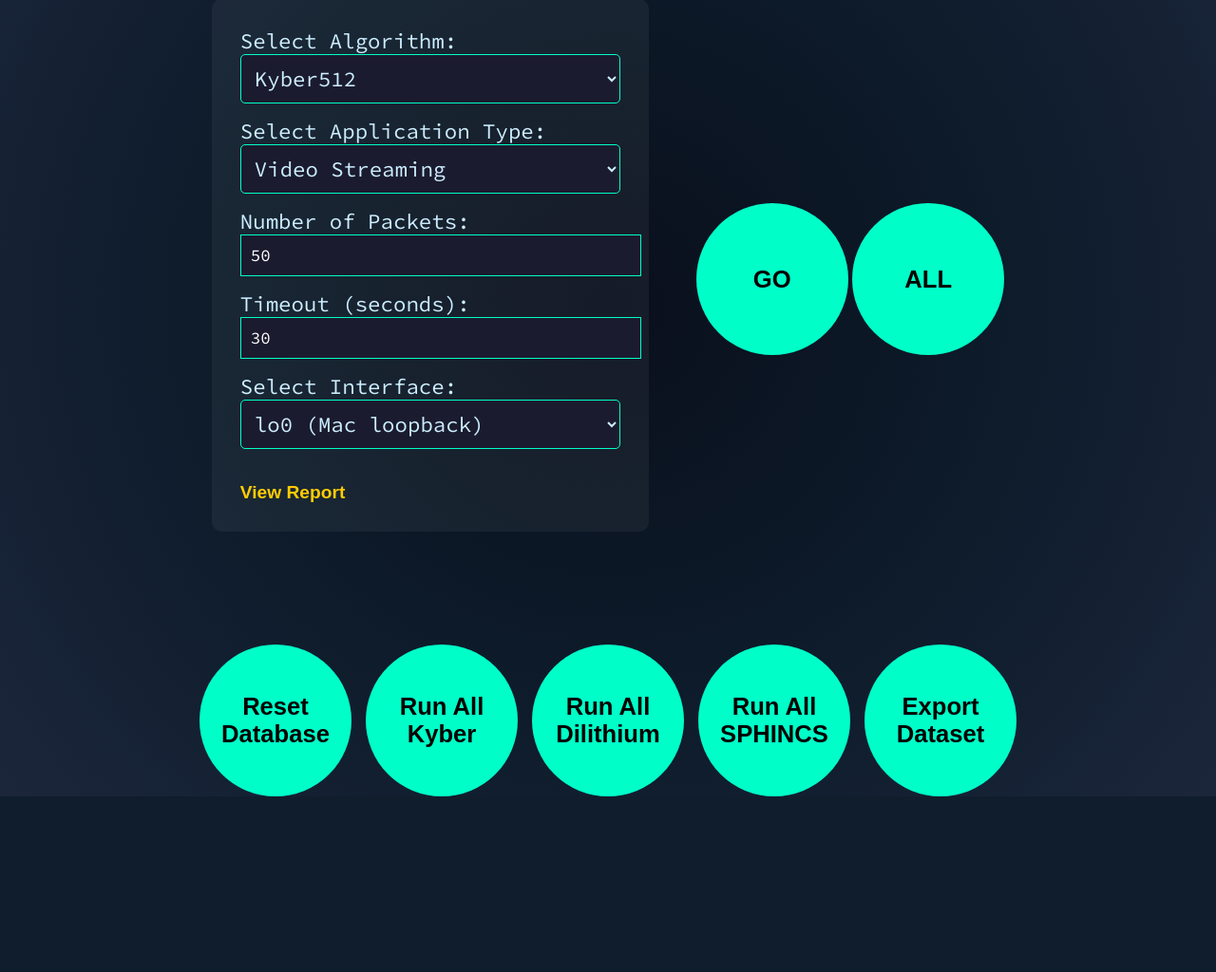
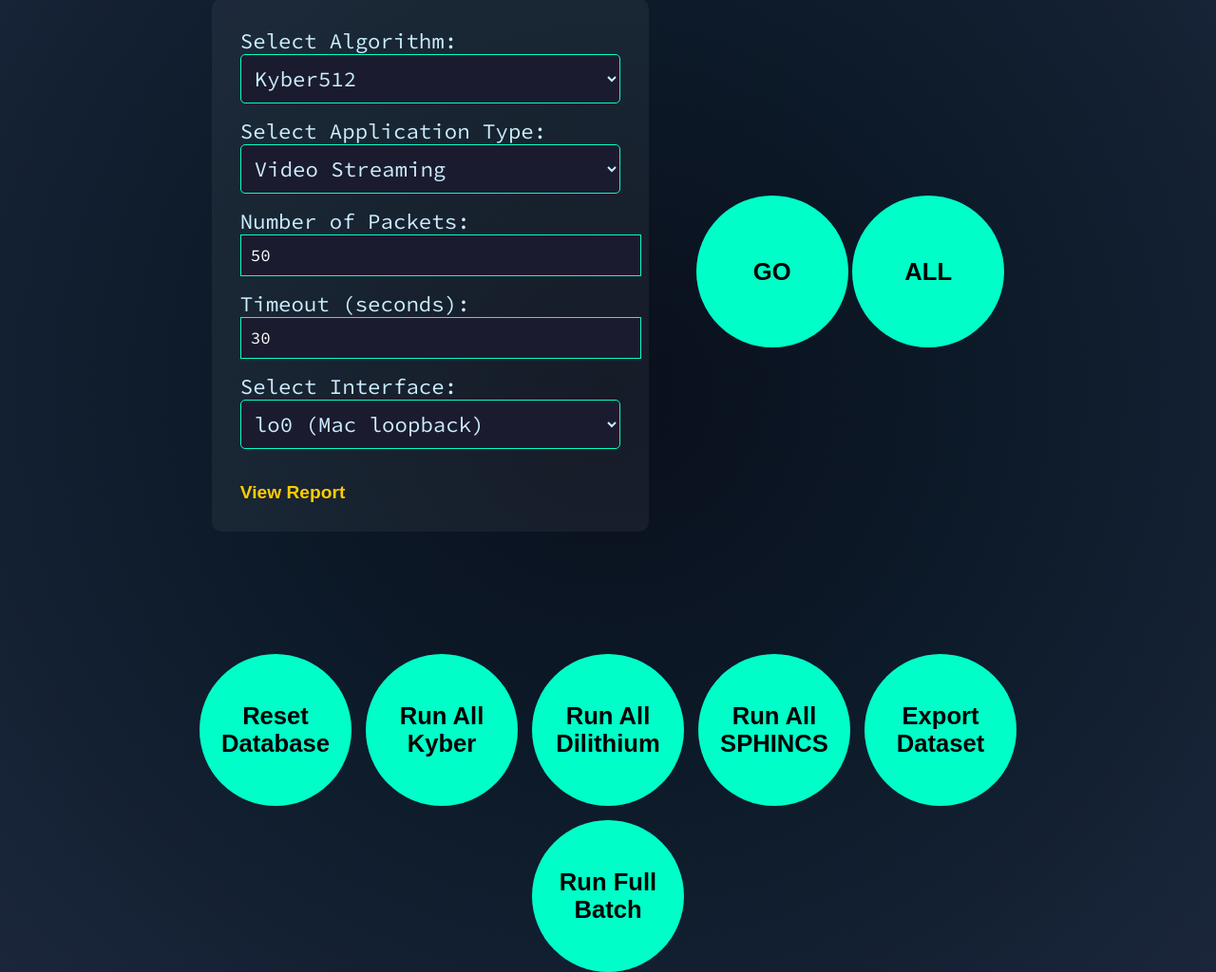
Before and after one commit to ethanchequer/FinalYearProject, a Flask app: page / in a window 1280 px wide. Shown: the part 198-1222 px from the top of the page at 95% size. Before the commit the page ends 1037 px from the top, so only its background shows below. Run offline with Flask 3, Linux system fonts and the light colour scheme; some libraries are stand-ins or nearby versions; some web fonts are replaced.

Commit message:
Export dataset working correctly. Need to address latency results per record.

```diff
--- a/app.py
+++ b/app.py
@@ -347,18 +347,18 @@ def run_automated_batch(interface="lo0"):
     algorithms = ["Kyber512", "Dilithium2", "SPHINCS+-SHA2-128s-simple"]
     applications = ["Video Streaming", "File Transfer", "VoIP", "Web Browsing"]
     packet_options = [20, 50, 100]
-    timeout_options = [15, 30, 60]
+    timeout_options = [15, 20, 30]
 
     def run_batch():
         for algo in algorithms:
             for app in applications:
                 for pkt in packet_options:
                     for to in timeout_options:
-                        for i in range(3):  # Run each test 3 times
-                            print(f"[DEBUG] Running {algo} - {app} | {pkt} pkts | {to}s timeout [Run {i+1}/3]")
+                        for i in range(2):  # Run each test 3 times
+                            print(f"[PROGRESS UPDATE] Running {algo} - {app} | {pkt} pkts | {to}s timeout [Run {i+1}/3]")
                             try:
                                 benchmark_pqc(algo, app, pkt, to, interface)
-                                time.sleep(1)  # prevent system overload
+                                time.sleep(1)  # to prevent system overload
                             except Exception as e:
                                 print(f"[ERROR] Failed: {algo} - {app}, packets={pkt}, timeout={to}, error={e}")
 
@@ -431,44 +431,59 @@ def run_algorithm_tests(algorithm):
     return '', 204
 
 
+@app.route('/run_batch', methods=['POST'])
+def trigger_batch():
+    thread = threading.Thread(target=run_automated_batch, args=("lo0",))
+    thread.start()
+    return jsonify({"message": "Automated batch test started."})
+
+
 @app.route('/export_csv')
 def export_csv():
     conn = get_db_connection()
     df = pd.read_sql_query("""
         SELECT
-            b.algorithm,
+            b.id,
+            CASE
+                WHEN b.algorithm LIKE 'SPHINCS+%' THEN 'SPHINCS+-128s'
+                ELSE b.algorithm
+            END AS algorithm,
             b.application,
             b.execution_time,
             b.cpu_usage,
             b.memory_usage,
             b.power_usage,
             b.timestamp,
-            COALESCE(pl.packets_sent, 0) AS packet_count_requested,
-            COALESCE(pl.packets_sent, 0) AS packets_sent,
-            COALESCE(pl.packets_received, 0) AS packets_received,
-            COALESCE(pl.packets_failed, 0) AS packets_failed,
-            COALESCE(pl.packet_loss_rate, 0) AS packet_loss,
-            COALESCE(lat.avg_latency, 0) AS avg_latency,
-            COALESCE(tp.throughput_kbps, 0) AS avg_throughput_kbps
+            ps.packets_sent,
+            ps.packets_received,
+            ps.packets_failed,
+            ps.packet_loss_rate,
+            lat.avg_latency,
+            th.avg_throughput_kbps
         FROM pqc_benchmarks b
         LEFT JOIN (
-            SELECT algorithm, application, timestamp, packets_sent, packets_received, packets_failed, packet_loss_rate
+            SELECT algorithm, application, timestamp,
+                   packets_sent, packets_received,
+                   packets_failed, packet_loss_rate
             FROM packet_loss_stats
-        ) pl ON b.algorithm = pl.algorithm AND b.application = pl.application AND DATE(b.timestamp) = DATE(pl.timestamp)
+        ) ps ON b.algorithm = ps.algorithm AND b.application = ps.application AND b.timestamp = ps.timestamp
         LEFT JOIN (
-            SELECT algorithm, application, AVG(encryption_time_ms) AS avg_latency, DATE(timestamp) as date
+            SELECT algorithm, application, timestamp,
+                   AVG(encryption_time_ms) AS avg_latency
             FROM packet_latency
-            GROUP BY algorithm, application, DATE(timestamp)
-        ) lat ON b.algorithm = lat.algorithm AND b.application = lat.application AND DATE(b.timestamp) = lat.date
+            GROUP BY algorithm, application, timestamp
+        ) lat ON b.algorithm = lat.algorithm AND b.application = lat.application AND b.timestamp = lat.timestamp
         LEFT JOIN (
-            SELECT algorithm, application, throughput_kbps, timestamp
+            SELECT algorithm, application, timestamp,
+                   AVG(throughput_kbps) AS avg_throughput_kbps
             FROM throughput_stats
-        ) tp ON b.algorithm = tp.algorithm AND b.application = tp.application AND DATE(b.timestamp) = DATE(tp.timestamp)
-        ORDER BY b.timestamp DESC
+            GROUP BY algorithm, application, timestamp
+        ) th ON b.algorithm = th.algorithm AND b.application = th.application AND b.timestamp = th.timestamp
     """, conn)
-    conn.close()
+
     csv_path = "pqc_dataset.csv"
     df.to_csv(csv_path, index=False)
+    conn.close()
     return send_file(csv_path, mimetype='text/csv', as_attachment=True)
 
 
@@ -660,6 +675,7 @@ def get_memory_usage(): # Access collected memory usage data
     conn.close()
     return jsonify(df.to_dict(orient="records"))
 
+
 @app.route('/latency_stats')
 def get_latency_stats(): # Access latency stats
     conn = get_db_connection()
@@ -673,6 +689,7 @@ def get_latency_stats(): # Access latency stats
     conn.close()
     return jsonify(df.to_dict(orient="records"))
 
+
 @app.route('/throughput_stats')
 def get_throughput_stats():
     conn = get_db_connection()
@@ -684,6 +701,7 @@ def get_throughput_stats():
     conn.close()
     return jsonify(df.to_dict(orient="records"))
 
+
 # Initialize Database Before Running
 initialize_database()
 
--- a/templates/index.html
+++ b/templates/index.html
@@ -106,13 +106,6 @@
             width: 400px;
         }
 
-        .extra-button-container {
-            display: flex;
-            gap: 15px;
-            justify-content: center;
-            margin-top: 30px;
-            flex-wrap: wrap;
-        }
     </style>
     <script>
     function runBenchmark() {
@@ -183,6 +176,21 @@ function exportCSV() {
         });
 }
 
+function runBatchTests() {
+    const interfaceName = document.getElementById("interface").value;
+
+    fetch('/run_batch', {
+        method: 'POST',
+        headers: {'Content-Type': 'application/json'},
+        body: JSON.stringify({ interface: interfaceName })
+    }).then(response => response.json())
+      .then(data => {
+          alert(data.message || "Batch tests started.");
+      }).catch(error => {
+          alert("Failed to start batch tests.");
+      });
+}
+
 const socket = io();
 socket.on('test_progress', function(data) {
     const container = document.getElementById('loadingBarContainer');
@@ -232,7 +240,7 @@ socket.on('test_progress', function(data) {
             <div id="loadingBarContainer" style="margin-top: 30px; display: none;">
                 <p id="loadingText">Benchmarking... 0%</p>
                 <div style="width: 100%; background-color: #222; border-radius: 5px; overflow: hidden;">
-                    <div id="loadingBar" style="width: 0%; height: 10px; background-color: #00ffc8;"></div>
+                    <div id="loadingBar" style="width: 0%; height: 10px; background-color: #00ffc8; transition: width 0.3s;"></div>
                 </div>
             </div>
             <a href="/report">View Report</a>
@@ -240,14 +248,37 @@ socket.on('test_progress', function(data) {
         <div>
             <button class="circle-button" onclick="runBenchmark()">GO</button>
             <button class="circle-button" style="margin-top: 30px;" onclick="runAllTests()">ALL</button>
+            <p id="confirmation" style="color: yellow;"></p>
+            <p id="batchProgress" style="color: lightgreen;"></p>
         </div>
     </div>
-    <div class="extra-button-container">
-        <button class="circle-button" onclick="resetDatabase()">Reset Database</button>
-        <button class="circle-button" onclick="runAlgorithmTests('Kyber512')">Run All Kyber</button>
-        <button class="circle-button" onclick="runAlgorithmTests('Dilithium2')">Run All Dilithium</button>
-        <button class="circle-button" onclick="runAlgorithmTests('SPHINCS+-128s')">Run All SPHINCS</button>
-        <button class="circle-button" onclick="exportCSV()">Export Dataset</button>
+    <div style="display: flex; flex-direction: column; align-items: center; margin-top: 40px;">
+        <div style="display: flex; flex-wrap: wrap; gap: 15px; justify-content: center; max-width: 900px;">
+            <button class="circle-button" onclick="resetDatabase()">Reset Database</button>
+            <button class="circle-button" onclick="runAlgorithmTests('Kyber512')">Run All Kyber</button>
+            <button class="circle-button" onclick="runAlgorithmTests('Dilithium2')">Run All Dilithium</button>
+            <button class="circle-button" onclick="runAlgorithmTests('SPHINCS+-128s')">Run All SPHINCS</button>
+            <button class="circle-button" onclick="exportCSV()">Export Dataset</button>
+            <button class="circle-button" onclick="runBatchTests()">Run Full Batch</button>
+        </div>
     </div>
+<script>
+  document.getElementById("runBatchBtn").addEventListener("click", function () {
+    if (confirm("Are you sure you want to start the full batch test? This may take a long time.")) {
+      document.getElementById("confirmation").textContent = "Batch test started. Please wait...";
+      fetch("/run_batch", {
+        method: "POST"
+      })
+      .then(response => response.json())
+      .then(data => {
+        document.getElementById("batchProgress").textContent = data.message;
+      })
+      .catch(error => {
+        console.error("Error:", error);
+        document.getElementById("batchProgress").textContent = "Something went wrong!";
+      });
+    }
+  });
+</script>
 </body>
 </html>
```
Also changed, not shown: pqc_results.db.
